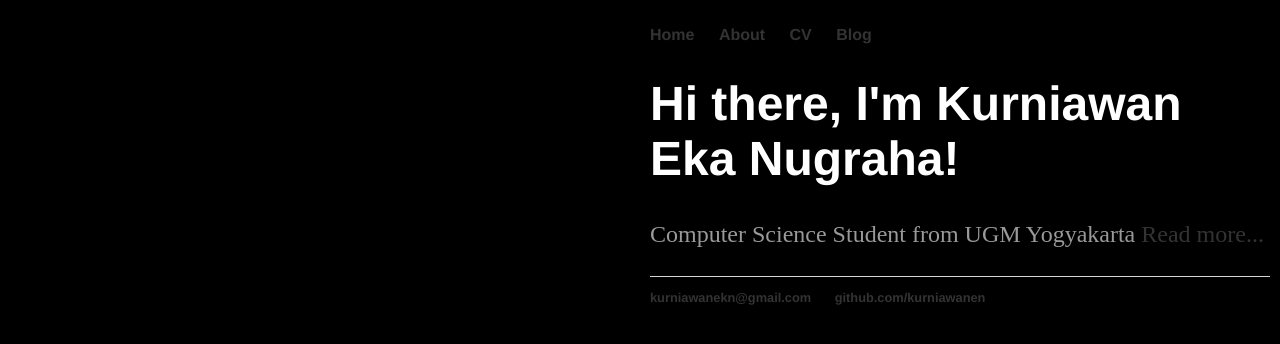
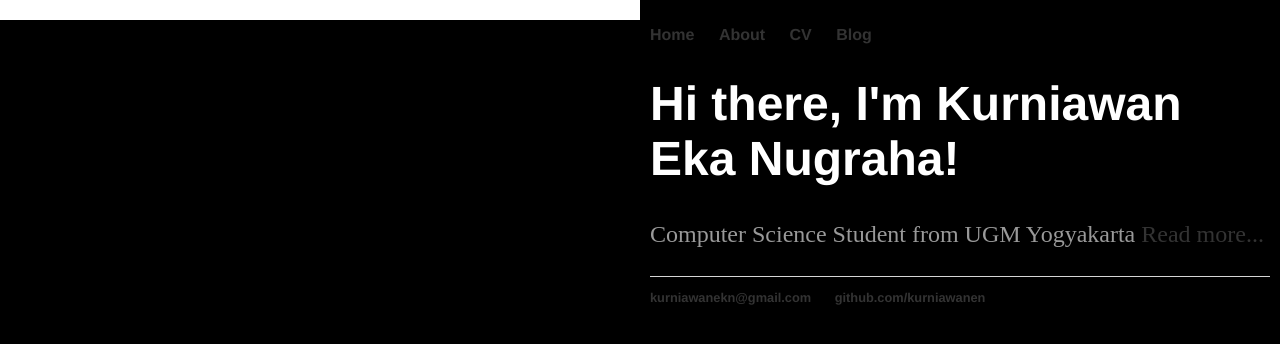
Before and after one commit to ken-kurniawanen/kurniawanen.github.io, a Jekyll site: the page built from index.html, in a window 1280 px wide. Shown: the top 344 px of the page. Built offline with Jekyll 4.4.1, drawn with Linux system fonts in a browser that asks for light colours.

Commit message:
Update main.css

```diff
--- a/css/main.css
+++ b/css/main.css
@@ -6,7 +6,7 @@ body {
 
 }
 body {padding:0; margin:0 0 0 50%; background: black; color:#fff; width:50%; min-height:100%; float:right;}
-#left_col {float:left; width:100%; margin-left:-100%; text-align:right; background:url("kurniawanen.github.io/Best-space-wallpapers-for-desktop.jpg") no-repeat right top;}
+#left_col {float:left; width:100%; margin-left:-100%; text-align:right; background:white; no-repeat right top;}
 #left_col_inner {padding:10px; color:#532;}
 #right_col {background: black no-repeat left top;}
 #right_col_inner {padding:10px; color:#fec;}
```
